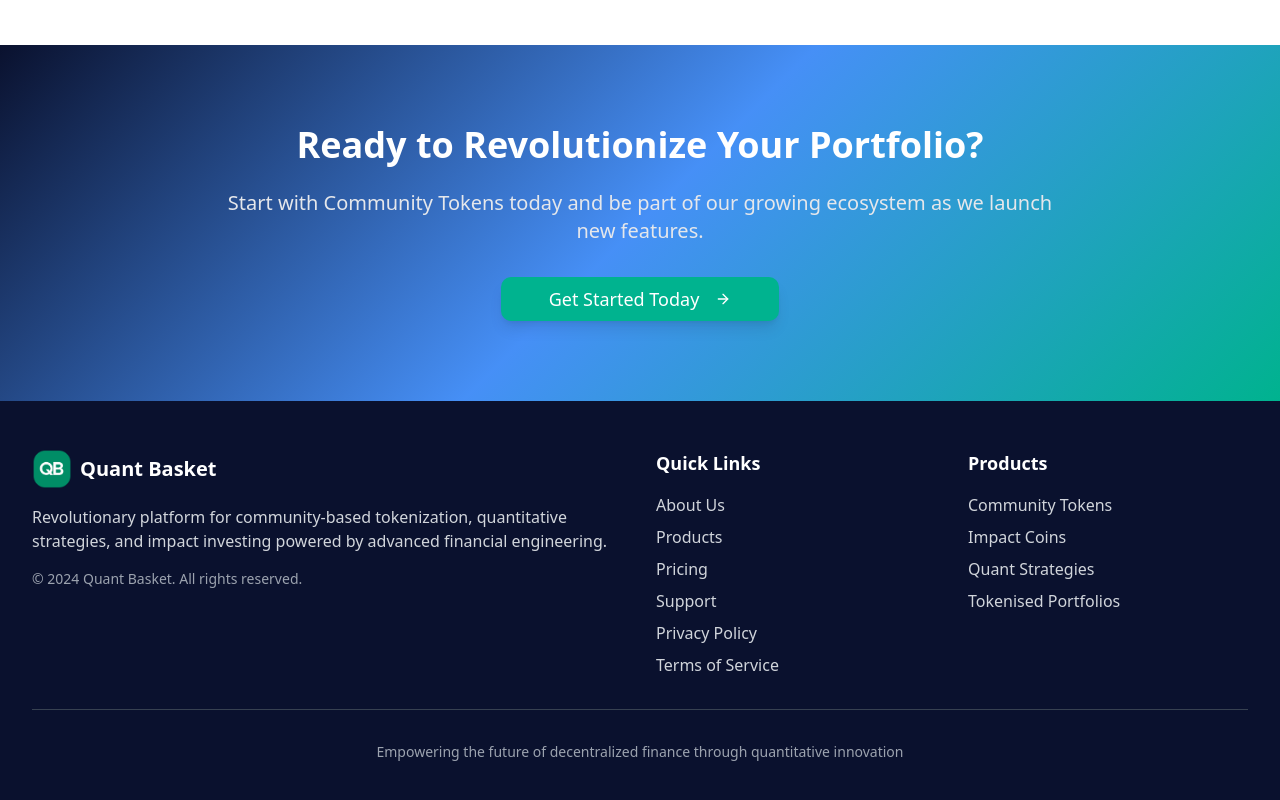
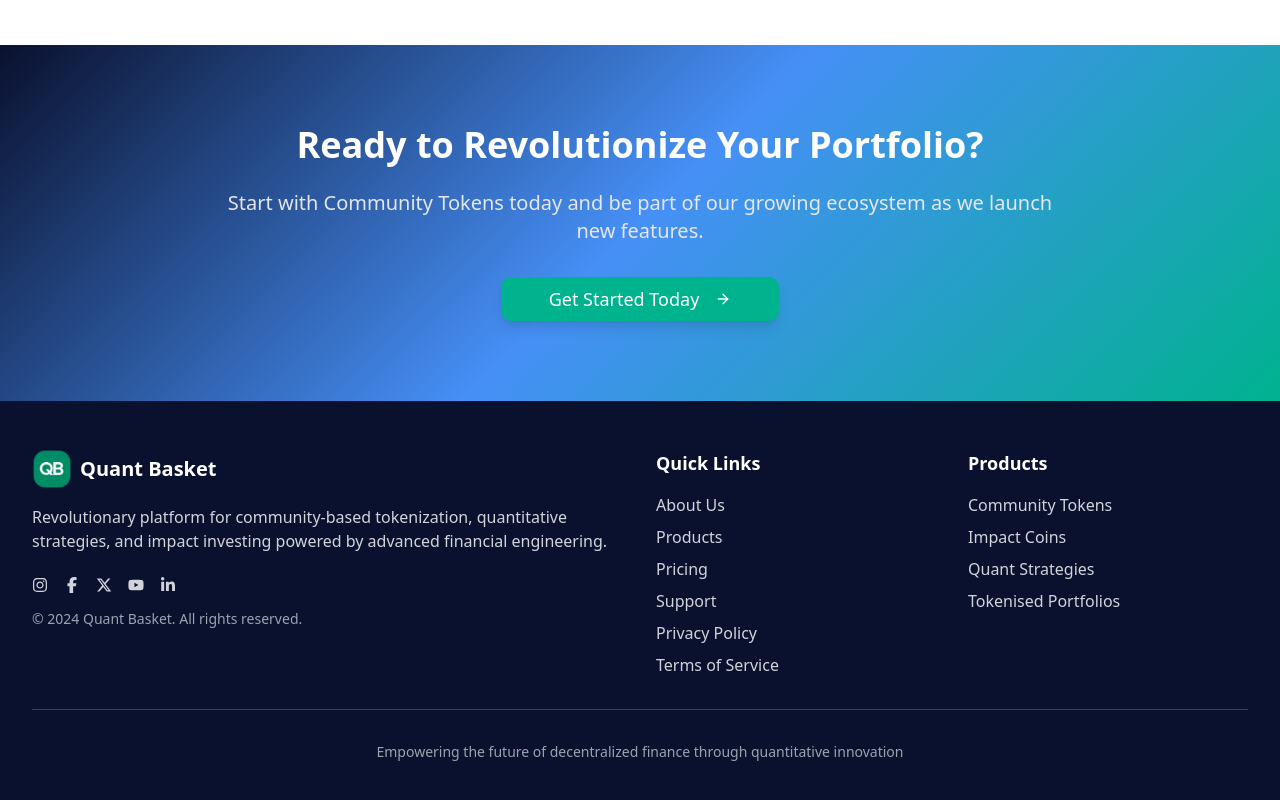
Before and after one commit to quantbasket/QB-monorepo, a React (Vite) app: page / in a window 1280 px wide. Shown: the part 2750-3550 px from the top of the page. Built offline with nearby package versions, Linux system fonts and the light colour scheme.

Commit message:
Add: footer social handles

```diff
--- a/package.json
+++ b/package.json
@@ -54,6 +54,7 @@
     "react-day-picker": "^8.10.1",
     "react-dom": "^18.3.1",
     "react-hook-form": "^7.53.0",
+    "react-icons": "^5.5.0",
     "react-resizable-panels": "^2.1.3",
     "react-router-dom": "^6.26.2",
     "recharts": "^2.12.7",
--- a/src/components/Footer.tsx
+++ b/src/components/Footer.tsx
@@ -1,6 +1,15 @@
 import { Link } from "react-router-dom";
+import { FaInstagram, FaFacebookF, FaXTwitter, FaYoutube, FaLinkedinIn } from "react-icons/fa6"; // Import icons
 
 const Footer = () => {
+  const socialLinks = [
+    { name: "Instagram", href: "https://www.instagram.com/quantbasket", icon: <FaInstagram /> },
+    { name: "Facebook", href: "https://www.facebook.com/quantbasket", icon: <FaFacebookF /> },
+    { name: "X", href: "https://x.com/quantbasket", icon: <FaXTwitter /> },
+    { name: "YouTube", href: "https://www.youtube.com/@quantbasket", icon: <FaYoutube /> }, // Adjusted YouTube link for typical channel URL
+    { name: "LinkedIn", href: "https://www.linkedin.com/company/quantbasket", icon: <FaLinkedinIn /> },
+  ];
+
   return (
     <footer className="bg-qb-navy text-white py-12">
       <div className="max-w-7xl mx-auto px-4 sm:px-6 lg:px-8">
@@ -18,7 +27,22 @@ const Footer = () => {
               Revolutionary platform for community-based tokenization, quantitative strategies,
               and impact investing powered by advanced financial engineering.
             </p>
-            <div className="text-sm text-gray-400">
+            {/* Social Media Icons Section */}
+            <div className="flex space-x-4 mt-6">
+              {socialLinks.map((social) => (
+                <a
+                  key={social.name}
+                  href={social.href}
+                  target="_blank"
+                  rel="noopener noreferrer"
+                  className="text-gray-300 hover:text-qb-green transition-colors"
+                  aria-label={social.name}
+                >
+                  {social.icon}
+                </a>
+              ))}
+            </div>
+            <div className="text-sm text-gray-400 mt-4">
               <p>© 2024 Quant Basket. All rights reserved.</p>
             </div>
           </div>
```
Also changed, not shown: 1 other file (tests, documents, lock files or other folders).
